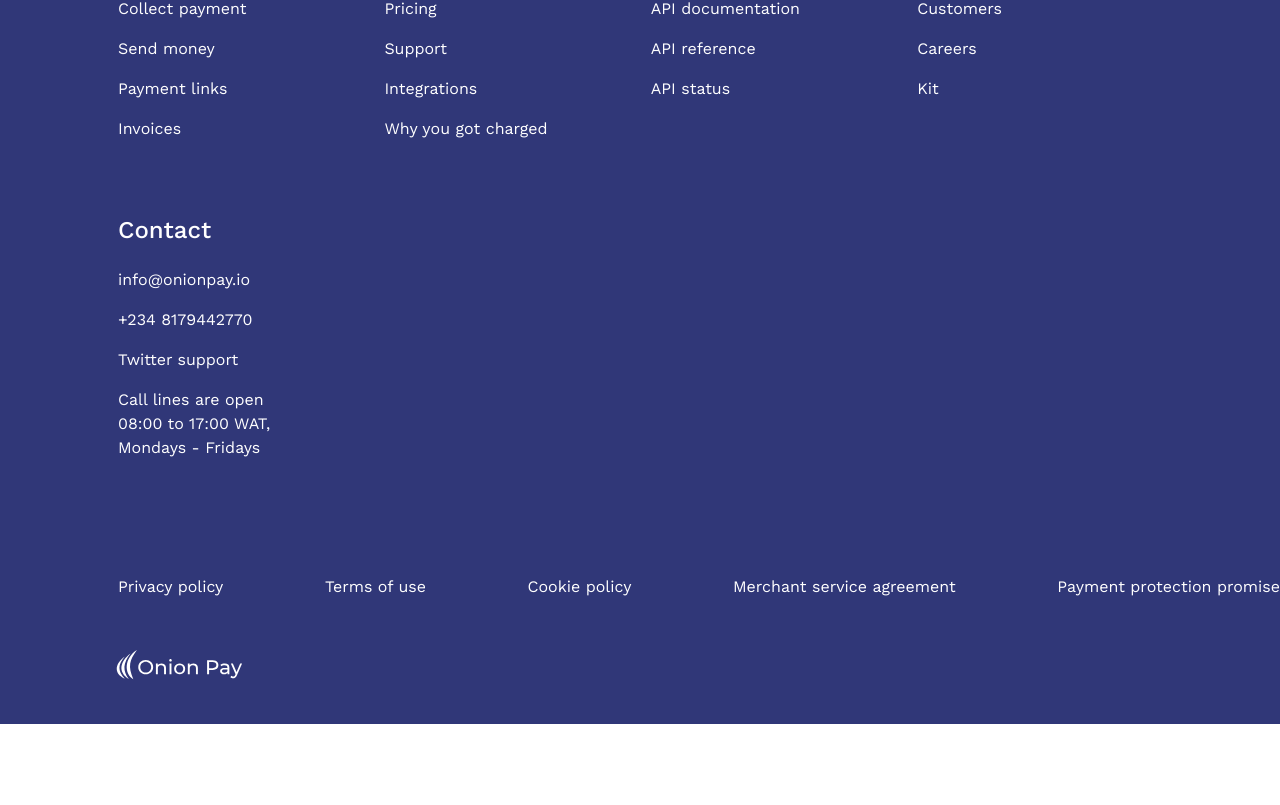
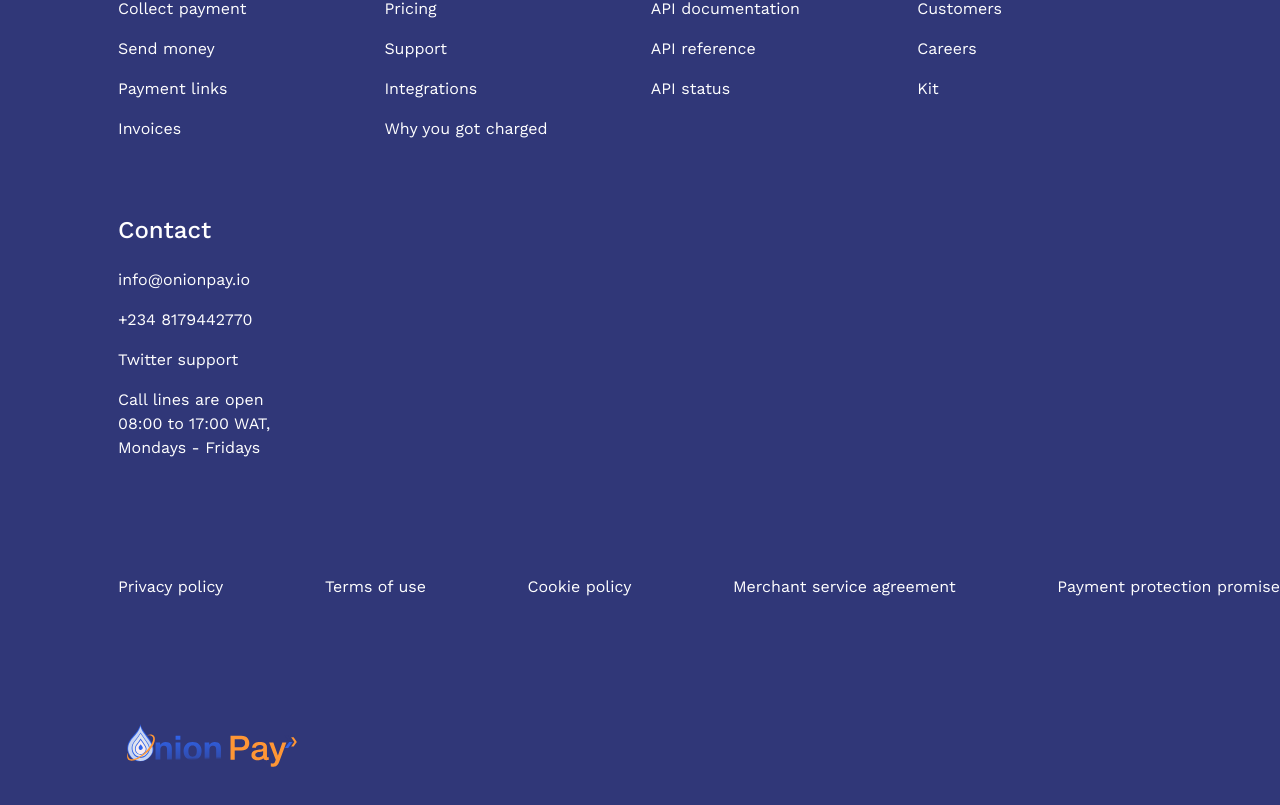
Before and after one commit to nucleustechng/onion-pay-frontend, a Next.js app: page /auth/verifyemail in a window 1280 px wide. Shown: the part 657-1462 px from the top of the page. Before the commit the page ends 1381 px from the top, so only its background shows below. Built offline with nearby package versions, Linux system fonts and the light colour scheme; no server answers.

Commit message:
updated footer logo

```diff
--- a/components/Footer/Footer.tsx
+++ b/components/Footer/Footer.tsx
@@ -2,7 +2,7 @@ import Image from 'next/image'
 import Link from 'next/link'
 import React from 'react'
 import FooterItem from './FooterItem'
-import LogoWhite from '../../Assets/logo/LogoWhite.svg'
+import LogoWhite from '../../Assets/logo/OnionPayLogo.svg'
 
 
 const Footer = () => {
@@ -65,7 +65,9 @@ const Footer = () => {
           </div>
           <div className='pb-10 ml-5 mt-8
           md:ml-12 lg:ml-[7.275rem] xl:flex xl:ml-[7.275rem] xl:pb-11 xl:mt-[3.125rem]'>
-            <Image src={LogoWhite} alt='Onion Pay Logo'/>
+            <Image src={LogoWhite}
+            className='w-[12rem] h-full'
+            alt='Onion Pay Logo'/>
           </div>
         </div>
     </div>
```
